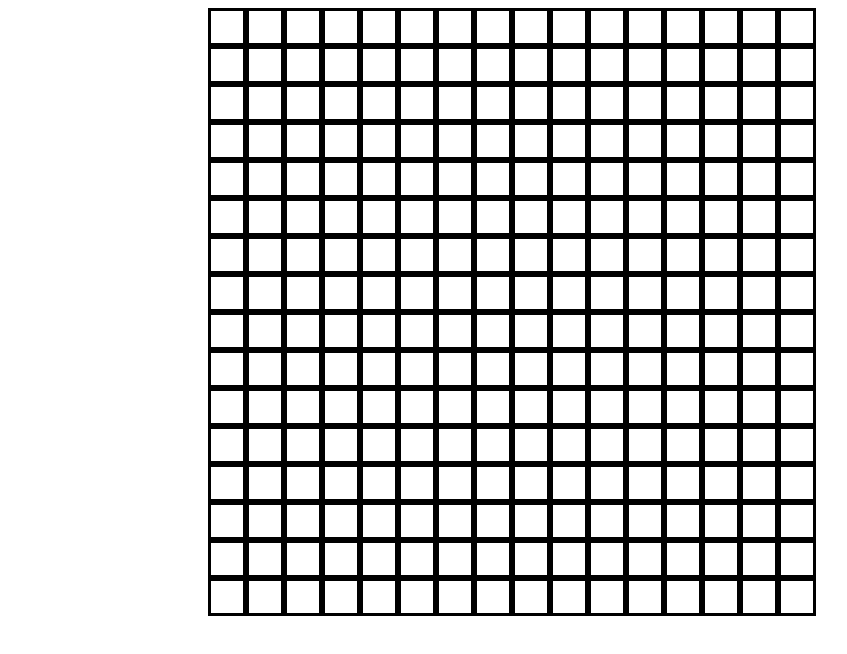
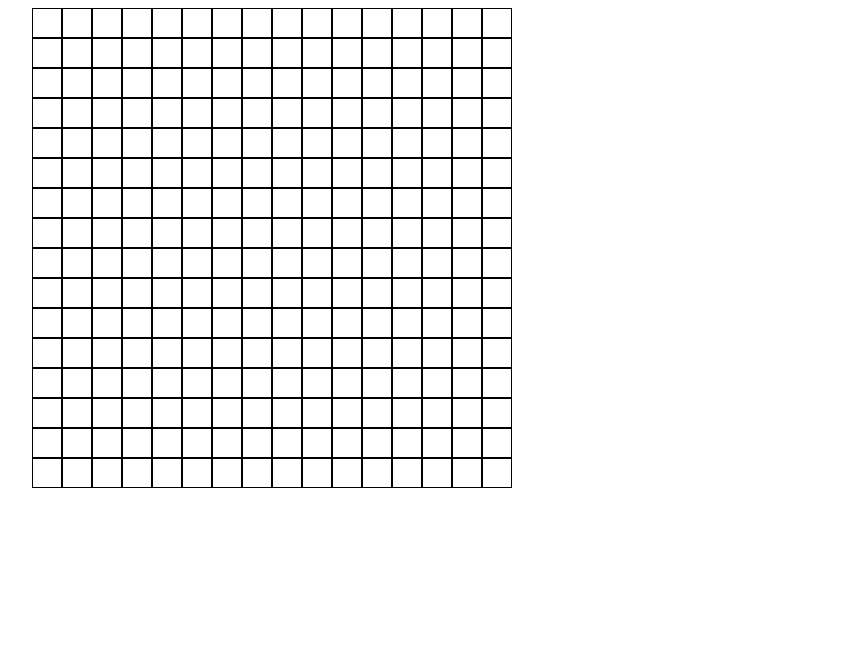
Before and after one commit to carsondecker/odin-etch-a-sketch, a plain HTML site: page index.html in a window 1280 px wide. Shown: the whole page, without its empty margins (128-975 px from the left). Drawn offline with Linux system fonts and the light colour scheme.

Commit message:
created createGrid to allow changing grid size

```diff
--- a/etch-a-sketch.js
+++ b/etch-a-sketch.js
@@ -1,15 +1,31 @@
 // Get the div for the grid
 const grid = document.querySelector("#container");
 
+// Function to fill square
+const fill = (e) => { e.target.classList.add("active"); }
+
 // Create grid
-for (let rows = 0; rows < 16; rows++) {
+const createGrid = (size) => {
+    // Clear the existing grid
+    grid.innerHTML = '';
+
+    // Calculate the square size
+    const squareSize = (480 / size) - 2;
+
+    for (let rows = 0; rows < size; rows++) {
         const row = document.createElement("div");
         row.classList.add("row")
         grid.appendChild(row);
 
-    for (let squares = 0; squares < 16; squares++) {
+        for (let squares = 0; squares < size; squares++) {
             const square = document.createElement("div");
             square.classList.add("square");
+            square.style.width = `${squareSize}px`;
+            square.style.height = `${squareSize}px`;
+            square.addEventListener("mouseover", fill);
             row.appendChild(square);
         }
     }
+}
+
+createGrid(16);
--- a/styles.css
+++ b/styles.css
@@ -12,10 +12,14 @@ div {
 .row {
     display: flex;
     flex-direction: row;
+    width: 960px;
     flex-shrink: 0;
 }
 
 .square {
-    padding: 16px;
-    border: 3px solid black;
+    border: 1px solid black;
 }
+
+.active {
+    background-color: black;
+}
```
Lines whose indentation alone changed are shown as unchanged.
